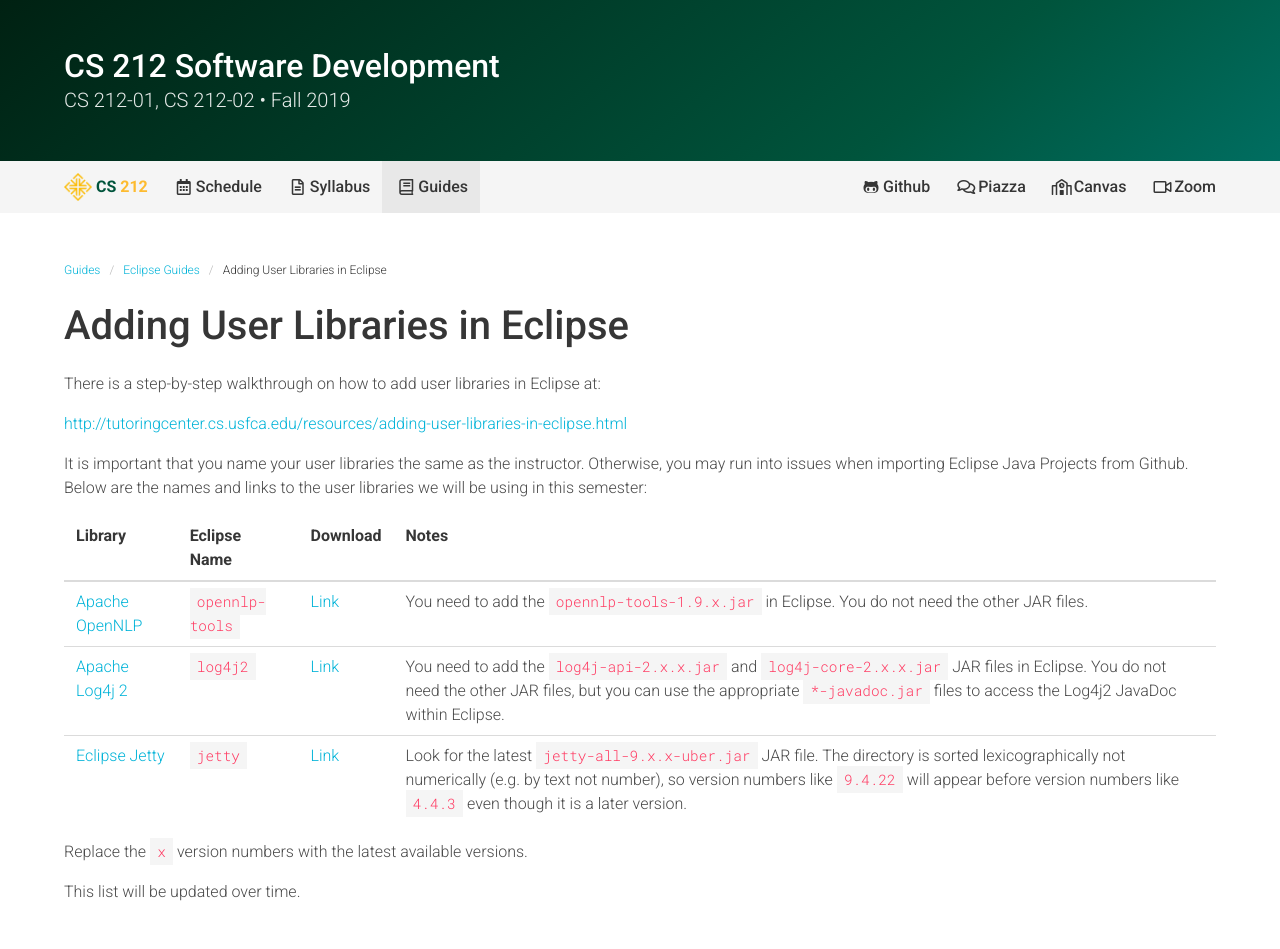
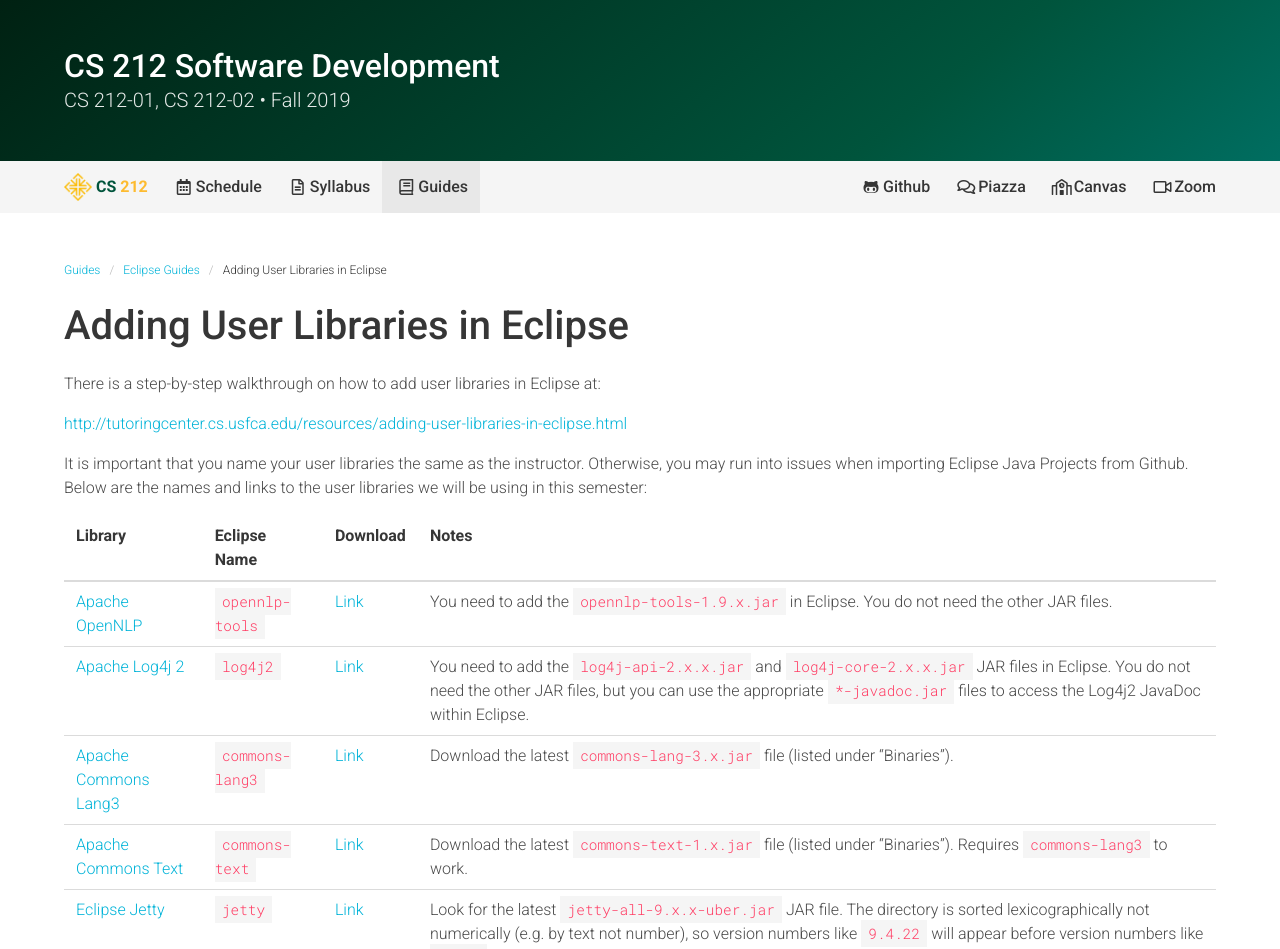
Before and after one commit to usf-cs212-spring2020/usf-cs212-spring2020.github.io, a Jekyll site: the page built from _eclipse/adding-user-libraries-in-eclipse.md, in a window 1280 px wide. Shown: the top 949 px of the page. Built offline with Jekyll 4.4.1, drawn with Linux system fonts in a browser that asks for light colours.

Commit message:
Adding Apache Commons.

```diff
--- a/_eclipse/adding-user-libraries-in-eclipse.md
+++ b/_eclipse/adding-user-libraries-in-eclipse.md
@@ -20,11 +20,12 @@
 |---------|--------------|----------|-------|
 | [Apache OpenNLP](http://opennlp.apache.org/) | `opennlp-tools` | [Link](http://opennlp.apache.org/download.html) | You need to add the `opennlp-tools-1.9.x.jar` in Eclipse. You do not need the other JAR files. |
 | [Apache Log4j 2](https://logging.apache.org/log4j/2.x/) | `log4j2` | [Link](https://logging.apache.org/log4j/2.x/download.html) | You need to add the `log4j-api-2.x.x.jar` and `log4j-core-2.x.x.jar` JAR files in Eclipse. You do not need the other JAR files, but you can use the appropriate `*-javadoc.jar` files to access the Log4j2 JavaDoc within Eclipse. |
+| [Apache Commons Lang3](http://commons.apache.org/proper/commons-lang/) | `commons-lang3` | [Link](http://commons.apache.org/proper/commons-lang/download_lang.cgi) | Download the latest `commons-lang-3.x.jar` file (listed under "Binaries"). |
+| [Apache Commons Text](http://commons.apache.org/proper/commons-text/) | `commons-text` | [Link](http://commons.apache.org/proper/commons-text/download_text.cgi) | Download the latest `commons-text-1.x.jar` file (listed under "Binaries"). Requires `commons-lang3` to work. |
 | [Eclipse Jetty](https://www.eclipse.org/jetty/) | `jetty` | [Link](https://repo1.maven.org/maven2/org/eclipse/jetty/aggregate/jetty-all/) | Look for the latest `jetty-all-9.x.x-uber.jar` JAR file. The directory is sorted lexicographically not numerically (e.g. by text not number), so version numbers like `9.4.22` will appear before version numbers like `4.4.3` even though it is a later version. |
 
 {% comment %}
-| [Apache Commons Lang3](http://commons.apache.org/proper/commons-lang/) | `commons-lang3` | [Link](http://commons.apache.org/proper/commons-lang/download_lang.cgi) | Download the latest `commons-lang-3.x.jar` file (listed under "Binaries"). |
-| [Apache Commons Text](http://commons.apache.org/proper/commons-text/) | `commons-text` | [Link](http://commons.apache.org/proper/commons-text/download_text.cgi) | Download the latest `commons-text-1.x.jar` file (listed under "Binaries"). Requires `commons-lang3` to work. |
+
 | [MariaDB JDBC Driver](https://downloads.mariadb.org/connector-java/) | `jdbc`| [Link](https://downloads.mariadb.org/connector-java/) | Download the latest `mariadb-java-client-2.x.x.jar` file. |
 {% endcomment %}
 
```
